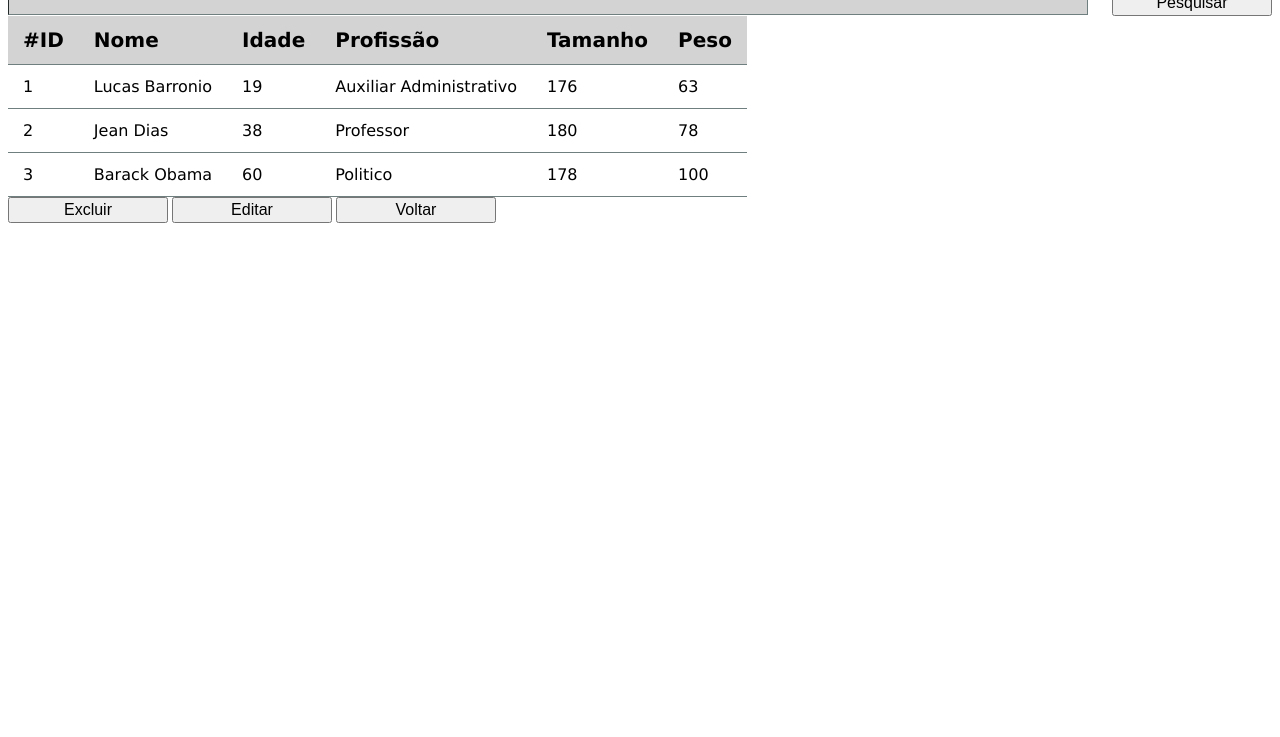
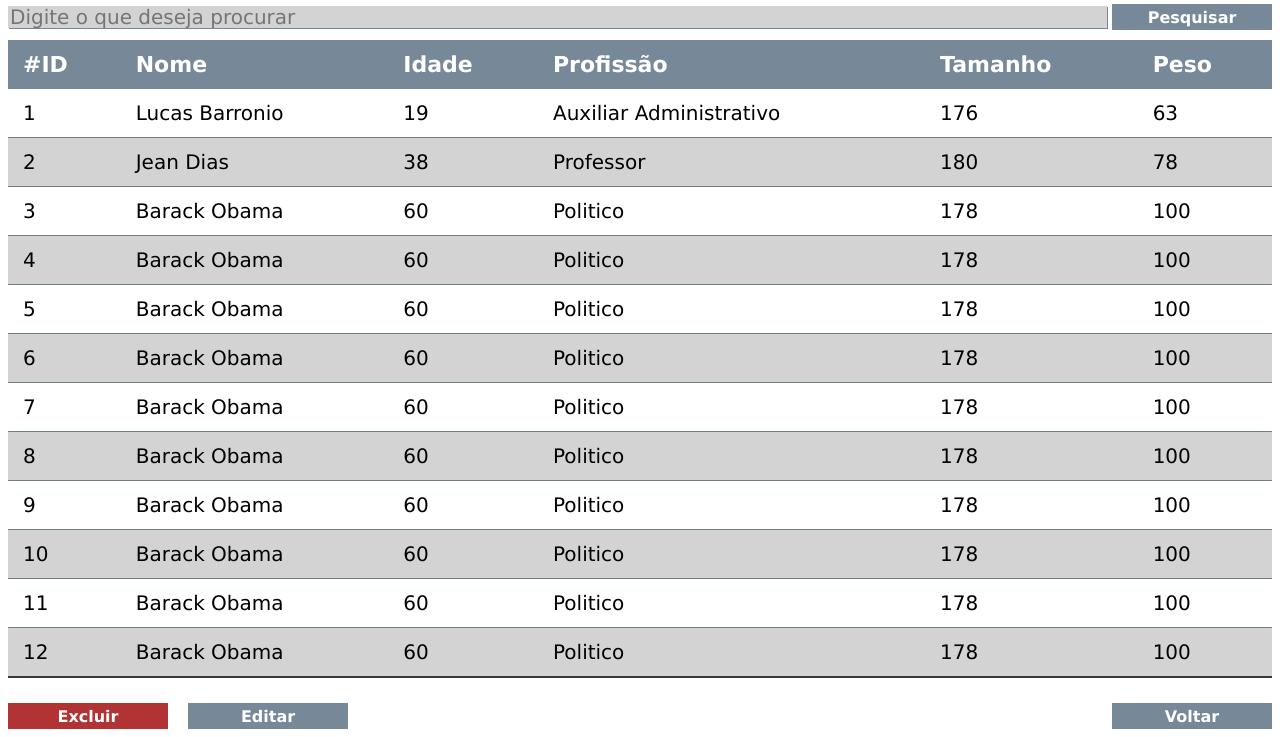
Before and after one commit to lucasbarronio/aula-ja-encantado, a plain HTML site: page aula-260424/index.html in a window 1280 px wide. Shown: the part 77-814 px from the top of the page. Drawn offline with Linux system fonts and the light colour scheme.

Commit message:
Estilização lista de cadastros

```diff
--- a/aula-260424/index.html
+++ b/aula-260424/index.html
@@ -9,7 +9,8 @@
     .titulo {
       font-size: 36px;
       font-family: Verdana, Geneva, Tahoma, sans-serif;
-      margin: 0%;
+      margin: 20px 0;
+      color: #353636;
     }
 
     input {
@@ -17,15 +18,23 @@
       width: 85%;
       background-color: lightgray;
       font-size: 20px;
-      border-width: 1px;
+      border-width: 0px;
       border-color: #6F7E7E;
       font-family: Verdana, Geneva, Tahoma, sans-serif;
+      flex-grow: 1;
+      margin-right: 5px;
+      box-shadow: 1px 1px #778899;
     }
 
     button {
       width: 160px;
       height: 26px;
       font-size: 16px;
+      font-family: Verdana, Geneva, Tahoma, sans-serif;
+      font-weight: bold;
+      color: white;
+      border: none;
+      background-color: #778899;
     }
 
     div {
@@ -34,25 +43,53 @@
       justify-content: space-between;
     }
 
-    table {
+    .tabela {
+      border-collapse: collapse;
+      margin: 25px 0;
+      margin-top: 10px;
+      font-size: 20px;
+      min-width: 100%;
       font-family: Verdana, Geneva, Tahoma, sans-serif;
-      border-collapse: collapse;
     }
 
-    thead {
-      background-color: lightgray;
-      font-size: 20px;
-      font-weight: bold;
+    .tabela thead tr {
+      background-color: lightslategray;
+      text-align: left;
+      color: white;
+      font-size: 22px;
     }
 
 
+    .tabela th,
+    .tabela td {
+      padding: 12px 15px;
+    }
 
-    .tabela tr {
+    .tabela tbody tr {
       border-bottom: 1px solid #6F7E7E;
     }
 
-    .tabela td {
-      padding: 12px 15px;
+    .tabela tbody tr:nth-of-type(even) {
+      background-color: lightgray;
+    }
+
+    .tabela tbody tr:last-of-type {
+      border-bottom: 2px solid #353636;
+    }
+
+    .botoes {
+      display: flex;
+      align-items: center;
+      justify-content: space-between;
+    }
+
+    .excluir {
+      background-color: #b13333;
+      margin-right: 20px;
+    }
+
+    .voltar {
+      margin-left: auto;
     }
   </style>
 </head>
@@ -60,21 +97,20 @@
 <body>
   <header>
     <h1 class="titulo">Todos os cadastros </h1>
-    <hr>
-    <div>
-      <input type="text"> <button>Pesquisar</button>
+    <div class="div">
+      <input type="text" placeholder="Digite o que deseja procurar"> <button>Pesquisar</button>
     </div>
   </header>
   <section>
     <table class="tabela">
       <thead>
         <tr>
-          <td>#ID</td>
-          <td>Nome</td>
-          <td>Idade</td>
-          <td>Profissão</td>
-          <td>Tamanho</td>
-          <td>Peso</td>
+          <th>#ID</th>
+          <th>Nome</th>
+          <th>Idade</th>
+          <th>Profissão</th>
+          <th>Tamanho</th>
+          <th>Peso</th>
         </tr>
       </thead>
       <tbody>
@@ -102,14 +138,86 @@
           <td>178</td>
           <td>100</td>
         </tr>
+        <tr>
+          <td>4</td>
+          <td>Barack Obama</td>
+          <td>60</td>
+          <td>Politico</td>
+          <td>178</td>
+          <td>100</td>
+        </tr>
+        <tr>
+          <td>5</td>
+          <td>Barack Obama</td>
+          <td>60</td>
+          <td>Politico</td>
+          <td>178</td>
+          <td>100</td>
+        </tr>
+        <tr>
+          <td>6</td>
+          <td>Barack Obama</td>
+          <td>60</td>
+          <td>Politico</td>
+          <td>178</td>
+          <td>100</td>
+        </tr>
+        <tr>
+          <td>7</td>
+          <td>Barack Obama</td>
+          <td>60</td>
+          <td>Politico</td>
+          <td>178</td>
+          <td>100</td>
+        </tr>
+        <tr>
+          <td>8</td>
+          <td>Barack Obama</td>
+          <td>60</td>
+          <td>Politico</td>
+          <td>178</td>
+          <td>100</td>
+        </tr>
+        <tr>
+          <td>9</td>
+          <td>Barack Obama</td>
+          <td>60</td>
+          <td>Politico</td>
+          <td>178</td>
+          <td>100</td>
+        </tr>
+        <tr>
+          <td>10</td>
+          <td>Barack Obama</td>
+          <td>60</td>
+          <td>Politico</td>
+          <td>178</td>
+          <td>100</td>
+        </tr>
+        <tr>
+          <td>11</td>
+          <td>Barack Obama</td>
+          <td>60</td>
+          <td>Politico</td>
+          <td>178</td>
+          <td>100</td>
+        </tr>
+        <tr>
+          <td>12</td>
+          <td>Barack Obama</td>
+          <td>60</td>
+          <td>Politico</td>
+          <td>178</td>
+          <td>100</td>
+        </tr>
       </tbody>
     </table>
   </section>
-  <footer>
-    <button>Excluir</button>
+  <div2 class="botoes">
+    <button class="excluir">Excluir</button>
     <button>Editar</button>
-    <button>Voltar</button>
-  </footer>
+    <button class="voltar">Voltar</button>
+  </div2>
 </body>
 
 </html>
```
